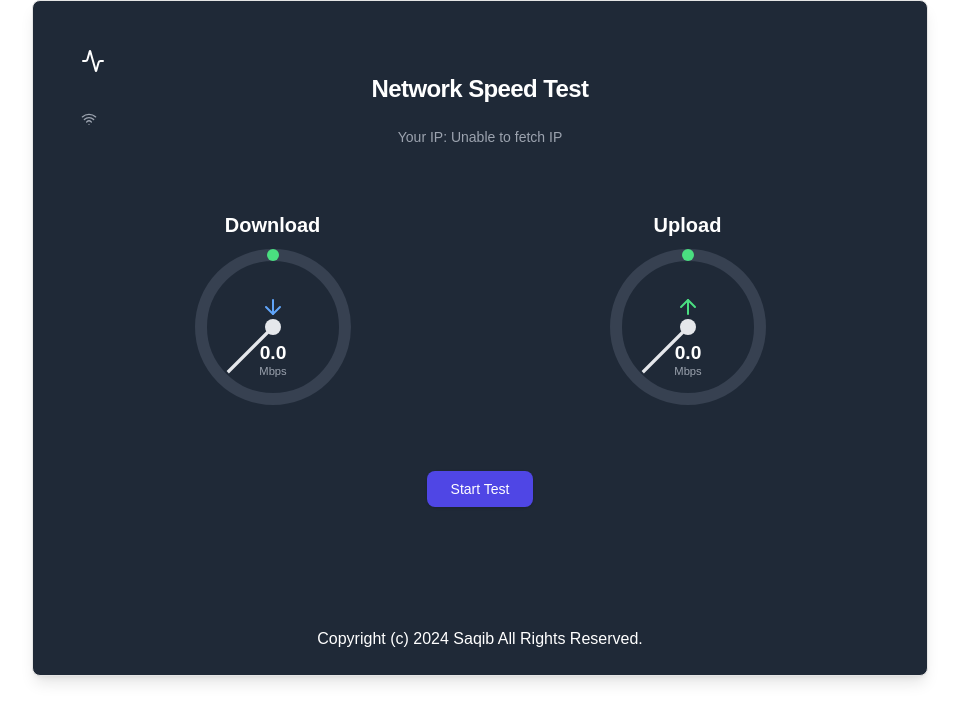
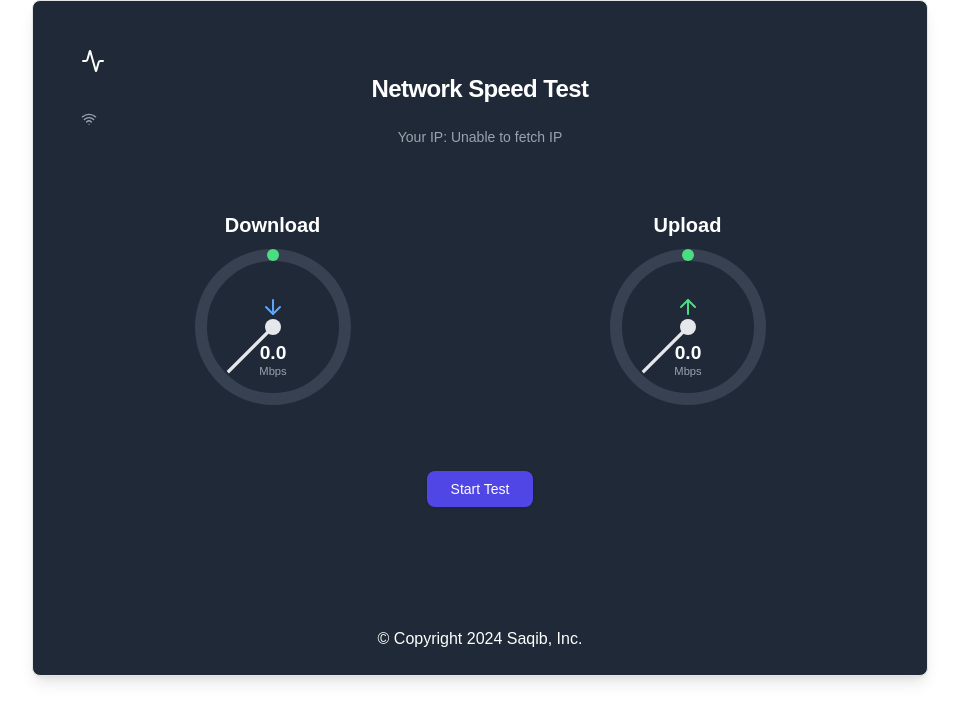
Before and after one commit to Ch-Saqib/net-speed-test, a Next.js app: page / in a window 1280 px wide. Shown: the top 722 px of the page, without its empty margins (160-1119 px from the left). Built offline with nearby package versions, Linux system fonts and the light colour scheme; no server answers.

Commit message:
Update page

```diff
--- a/src/app/page.tsx
+++ b/src/app/page.tsx
@@ -238,8 +238,8 @@ export default function Component() {
           {isTesting ? "Testing..." : "Start Test"}
         </Button>
       </CardFooter>
-      <div className="flex justify-center mt-10 sm:mt-24">
-        Copyright (c) 2024 Saqib All Rights Reserved.
+      <div className="flex justify-center text-center mt-10 sm:mt-24">
+        © Copyright 2024 Saqib, Inc.
       </div>
     </Card>
   );
```
